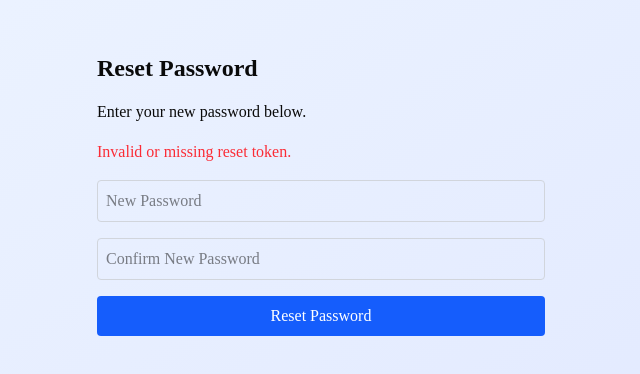
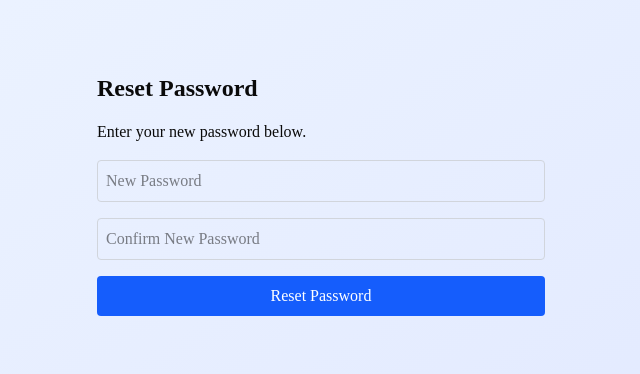
Before and after one commit to Budan-dev/cupid-frontend, a Next.js app: page /reset-password in a window 1280 px wide. Shown: the part 206-580 px from the top of the page, without its empty margins (319-959 px from the left). Built offline with nearby package versions, Linux system fonts and the light colour scheme.

Commit message:
Fix reset password for empty token

```diff
--- a/app/(auth)/components/resetPassword.tsx
+++ b/app/(auth)/components/resetPassword.tsx
@@ -5,21 +5,16 @@ import { useRouter } from "next/navigation";
 export default function ResetPassword() {
   const [newPassword, setNewPassword] = useState("");
   const [confirmPassword, setConfirmPassword] = useState("");
-  const [token, setToken] = useState("");
+  // const [token, setToken] = useState("");
   const [error, setError] = useState("");
   const [success, setSuccess] = useState("");
   const router = useRouter();
 
-  // ✅ Read token from URL e.g. /reset-password?token=xxxx
-  useEffect(() => {
-    const params = new URLSearchParams(window.location.search);
-    const t = params.get("token");
-    if (!t) {
-      setError("Invalid or missing reset token.");
-    } else {
-      setToken(t);
-    }
-  }, []);
+  //  Read token from URL e.g. /reset-password?token=xxxx
+  const token =
+    typeof window !== "undefined"
+      ? new URLSearchParams(window.location.search).get("token")
+      : null;
 
   const handleSubmit = async (e: React.FormEvent<HTMLFormElement>) => {
     e.preventDefault();
--- a/app/(auth)/components/signinForm.tsx
+++ b/app/(auth)/components/signinForm.tsx
@@ -44,7 +44,10 @@ export function SignInForm() {
 
       if (response.ok) {
         setSuccess("Signed in successfully!");
-        router.push("/profile");
+        setTimeout(() => {
+          setSuccess("");
+          router.push("/profile");
+        }, 6000);
       } else {
         setError(data.message);
       }
```
